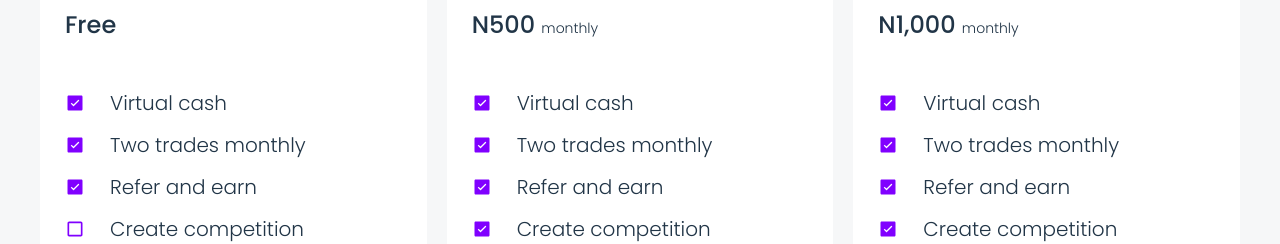
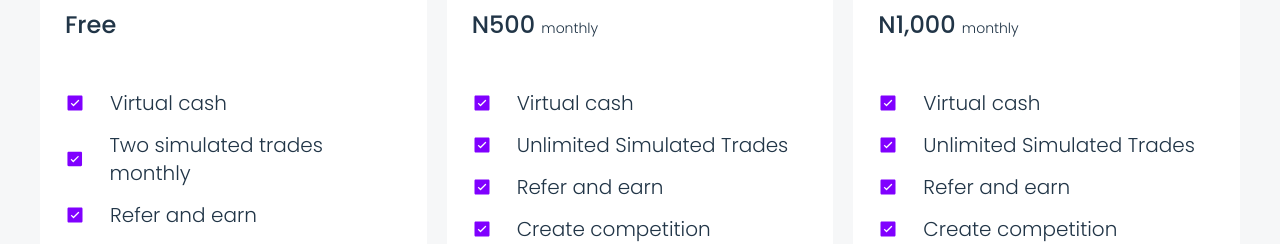
Before and after one commit to Trades-Trek/landing-page, a React (Vite) app: page / in a window 1280 px wide. Shown: the part 2608-2852 px from the top of the page. Built offline with nearby package versions, Linux system fonts and the light colour scheme; no server answers.

Commit message:
updated Pricing Content

```diff
--- a/src/pages/Homepage/sections/SectionFour.jsx
+++ b/src/pages/Homepage/sections/SectionFour.jsx
@@ -15,7 +15,7 @@ const pricing = [
         valid: true,
       },
       {
-        feature: "Two trades monthly",
+        feature: "Two simulated trades monthly",
         valid: true,
       },
       {
@@ -42,7 +42,7 @@ const pricing = [
         valid: true,
       },
       {
-        feature: "Two trades monthly",
+        feature: "Unlimited Simulated Trades",
         valid: true,
       },
       {
@@ -69,7 +69,7 @@ const pricing = [
         valid: true,
       },
       {
-        feature: "Two trades monthly",
+        feature: "Unlimited Simulated Trades",
         valid: true,
       },
       {
@@ -87,6 +87,7 @@ const pricing = [
     ],
   },
 ];
+
 
 const SectionFour = () => {
   const [monthly, setMonthly] = useState(true);
```
